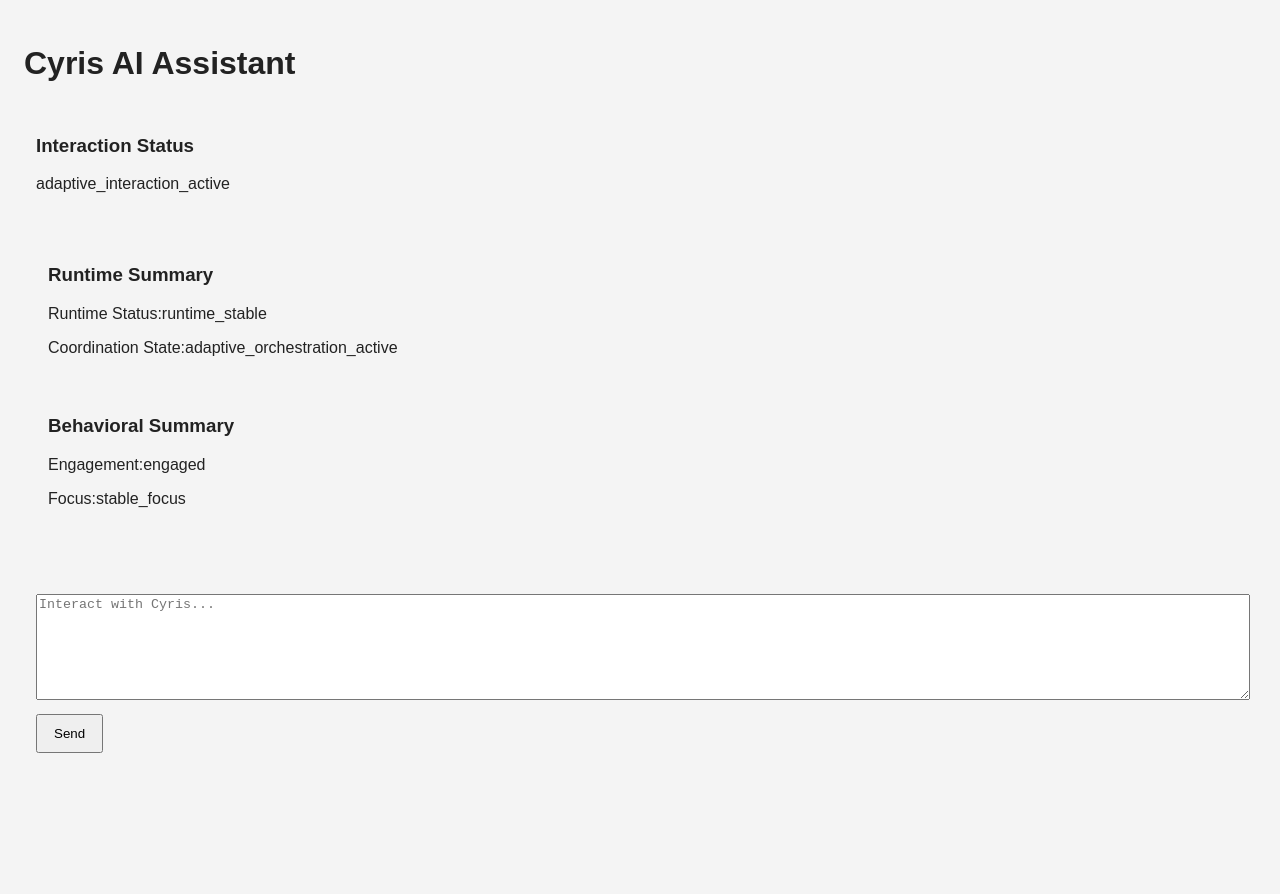
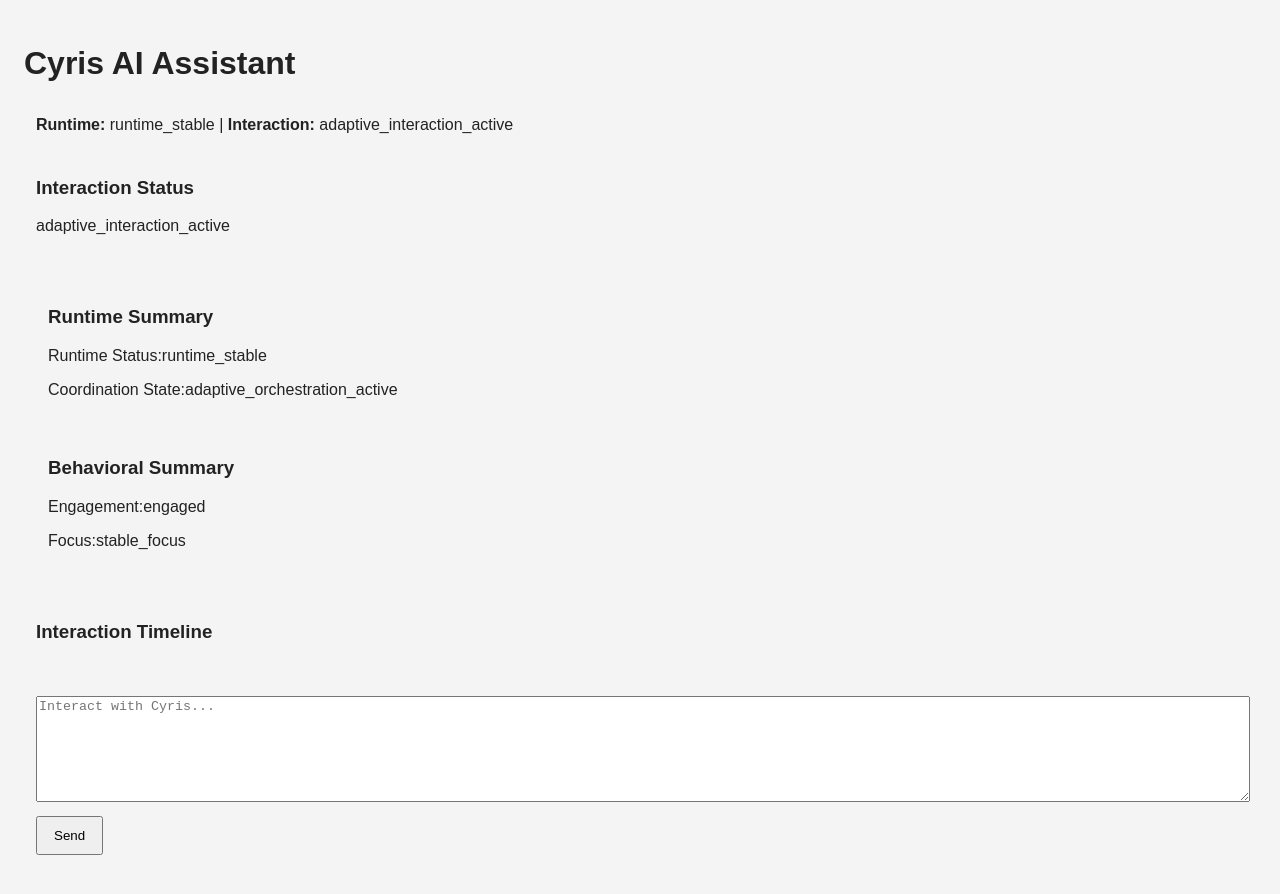
Before and after one commit to amri-03/axis-ai-assistant, a React app in the folder frontend/: page / in a window 1280 px wide. Shown: the top 894 px of the page. Before the commit the page ends 813 px from the top, so only its background shows below. Built offline with nearby package versions, Linux system fonts and the light colour scheme; the HTML template or start-up script is replaced by a standard one.

Commit message:
refactor: improve adaptive interaction cohesion

```diff
--- /dev/null
+++ b/frontend/src/components/InteractionTimeline.jsx
@@ -0,0 +1,29 @@
+export default function InteractionTimeline({
+                                                responses
+                                            }) {
+
+    return (
+
+        <div>
+
+            <h3>
+                Interaction Timeline
+            </h3>
+
+            {
+                responses.map (
+                    (
+                        response,
+                        index
+                    ) => (
+
+                        <p key={index}>
+                            {response}
+                        </p>
+                    )
+                )
+            }
+
+        </div>
+    );
+}
--- /dev/null
+++ b/frontend/src/components/SystemStatusBar.jsx
@@ -0,0 +1,28 @@
+export default function SystemStatusBar({
+                                            runtimeStatus,
+                                            interactionStatus
+                                        }) {
+
+    return (
+
+        <div>
+
+            <strong>
+                Runtime:
+            </strong>
+
+            {" "}
+            {runtimeStatus}
+
+            {" | "}
+
+            <strong>
+                Interaction:
+            </strong>
+
+            {" "}
+            {interactionStatus}
+
+        </div>
+    );
+}
--- a/frontend/src/pages/Home.jsx
+++ b/frontend/src/pages/Home.jsx
@@ -13,6 +13,12 @@ import SystemOverview
 
 import InteractionStatusCard
     from "../components/InteractionStatusCard";
+
+import SystemStatusBar
+    from "../components/SystemStatusBar";
+
+import InteractionTimeline
+    from "../components/InteractionTimeline";
 
 
 export default function Home() {
@@ -57,6 +63,9 @@ export default function Home() {
         }
     };
 
+    const runtimeStatus =
+        "runtime_stable";
+
     const interactionStatus =
         "adaptive_interaction_active";
 
@@ -67,13 +76,20 @@ export default function Home() {
                 Cyris AI Assistant
             </h1>
 
+            <SystemStatusBar
+                runtimeStatus={runtimeStatus}
+                interactionStatus={
+                    interactionStatus
+                }
+            />
+
             <InteractionStatusCard
                 status={interactionStatus}
             />
 
             <SystemOverview/>
 
-            <ConversationView
+            <InteractionTimeline
                 responses={responses}
             />
 
```
